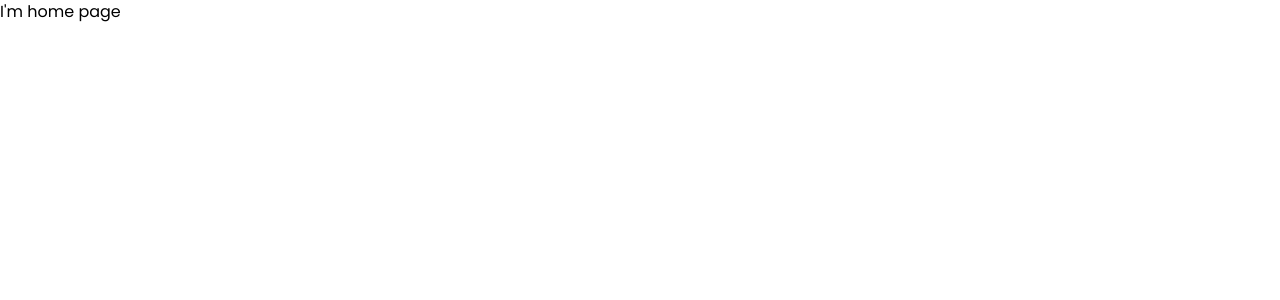
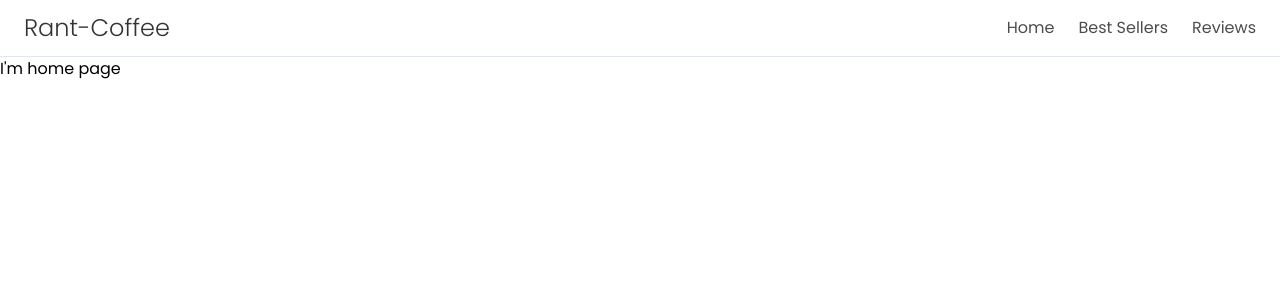
Before and after one commit to mdarmankhan6252/codeRaft, a React (Vite) app: page / in a window 1280 px wide. Shown: the top 300 px of the page. Built offline with nearby package versions, Linux system fonts and the light colour scheme.

Commit message:
created the navbar

```diff
--- a/src/App.tsx
+++ b/src/App.tsx
@@ -1,11 +1,13 @@
 import { Route, Routes } from "react-router";
 import Home from "./pages/Home";
 import ProductDetails from "./components/ProductDetails";
+import Navbar from "./components/Navbar";
 
 
 const App = () => {
   return (
     <>
+      <Navbar />
       <Routes>
         <Route path="/" Component={Home} />
         <Route path="/product/:id" Component={ProductDetails} />
--- /dev/null
+++ b/src/components/Footer.tsx
@@ -0,0 +1,11 @@
+
+
+const Footer = () => {
+    return (
+        <div>
+
+        </div>
+    );
+};
+
+export default Footer;
--- /dev/null
+++ b/src/components/Navbar.tsx
@@ -0,0 +1,26 @@
+import { Link } from "react-router";
+
+
+const Navbar = () => {
+    return (
+        <nav className="border-b border-slate-200 px-6 py-3">
+            <div className="max-w-7xl mx-auto flex items-center justify-between">
+                <Link to={'/'} className="text-2xl font-light text-black/80 ">Rant-Coffee</Link>
+
+                <ul>
+                    <li className="flex items-center gap-6 font-normal text-black/70 *:hover:text-black">
+                        <Link to={'/'}>Home</Link>
+                        <Link to={'#best-seller'}>Best Sellers</Link>
+                        <Link to={'#reviews'}>Reviews</Link>
+                    </li>
+
+                </ul>
+            </div>
+
+
+
+        </nav>
+    );
+};
+
+export default Navbar;
```
Also changed, not shown: src/assets/coffee.png (added).
